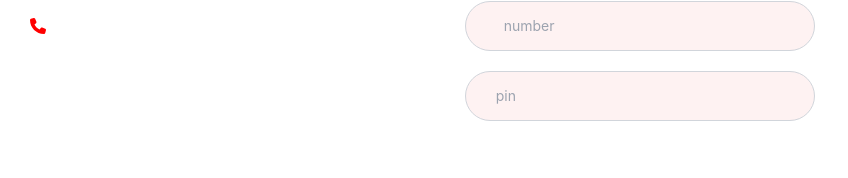
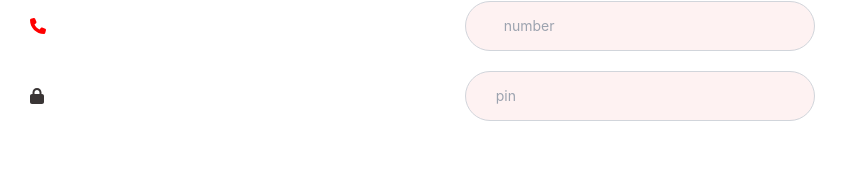
Before and after one commit to ADORSYS-GIS/e2e-banking-app, a React (Vite) app in the folder power-pay-frontend/: page / in a window 1280 px wide. Shown: the part 113-291 px from the top of the page, without its empty margins (0-848 px from the left). Built offline with nearby package versions, Linux system fonts and the light colour scheme.

Commit message:
registration page creation
Signed-off-by: T.Arthur <tcheutchouaarthur38@gmail.com>

```diff
--- a/power-pay-frontend/src/components/RegistrationForm.tsx
+++ b/power-pay-frontend/src/components/RegistrationForm.tsx
@@ -1,7 +1,7 @@
 import { FontAwesomeIcon } from '@fortawesome/react-fontawesome';
 import { faPhone } from '@fortawesome/free-solid-svg-icons/faPhone';
 import { faUser } from '@fortawesome/free-solid-svg-icons';
-// import { faLock } from '@fortawesome/free-solid-svg-icons/faLock';
+import { faLock } from '@fortawesome/free-solid-svg-icons/faLock';
 
 import React, { useState } from 'react';
 import { useNavigate } from 'react-router-dom';
@@ -127,7 +127,7 @@ function RegistrationForm() {
               style={{ width: '350px', margin: 'auto' }}
               required
             />
-            {/* <FontAwesomeIcon icon={faLock} size="1x" className="mr-2 color-red-950" /> */}
+            <FontAwesomeIcon icon={faLock} size="1x" className="mr-2 color-red-950" />
           </div>
           <button type="submit" className="rounded-full w-80 m-auto px-4 py-2 text-white bg-blue-950 text-lg absolute inset-x-0 bottom-20">
             Create an account
```
